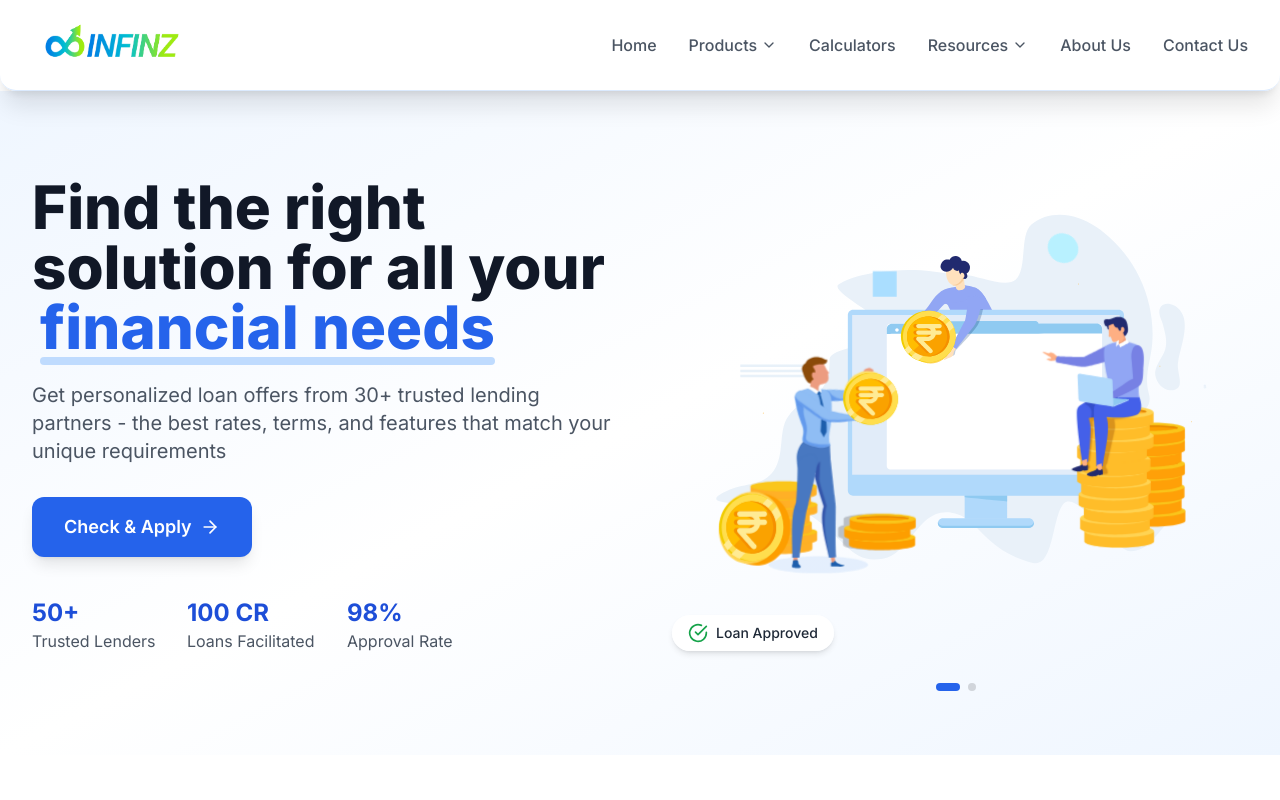
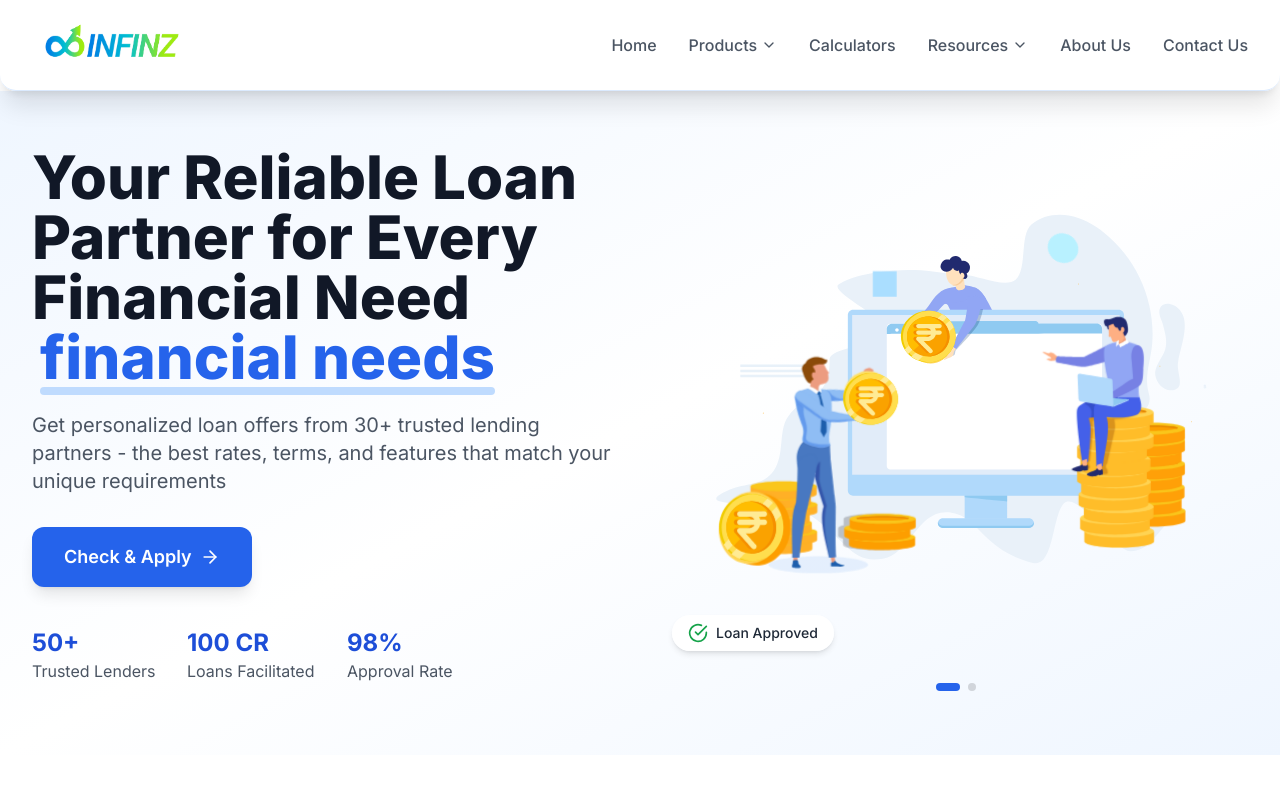
Before and after one commit to Seabed2Crest/infinz, a Next.js app: page / in a window 1280 px wide. Shown: the top 800 px of the page. Built offline with nearby package versions, Linux system fonts and the light colour scheme; no server answers.

Commit message:
changed the meta title and description for home page

```diff
--- a/app/components/Hero.tsx
+++ b/app/components/Hero.tsx
@@ -7,7 +7,7 @@ import { useRouter } from "next/navigation";
 
 const heroSlides = [
   {
-    title: "Find the right solution for all your",
+    title: "Your Reliable Loan Partner for Every Financial Need",
     subtitle: "financial needs",
     description:
       "Get personalized loan offers from 30+ trusted lending partners - the best rates, terms, and features that match your unique requirements",
--- a/app/components/Testimonials.tsx
+++ b/app/components/Testimonials.tsx
@@ -200,7 +200,7 @@ function Testimonials({ onOpenModal }: TestimonialsProps) {
   useEffect(() => {
     const fetchTestimonials = async () => {
       try {
-        const res = await fetch("https://backend.infinz.seabed2crest.com/api/v1/testimonials", {
+        const res = await fetch("https://api.infinz.backend.1infinz.com/api/v1/testimonials", {
           method: "GET",
           headers: {
             "Content-Type": "application/json",
--- a/app/layout.tsx
+++ b/app/layout.tsx
@@ -9,9 +9,9 @@ import SeoSchema from "./components/SeoSchema";
 import MetaPixelTracker from "./components/MetaPixelTracker";
 
 export const metadata: Metadata = {
-  title: "Infinz – Industry-Focused Learning & Professional Training",
+  title: "Fast & Reliable Loan Partner in India | Infinz",
   description:
-    "Infinz provides industry-focused courses and professional training programs designed to build real-world skills and career growth.",
+    "Infinz is your trusted financial and loan partner helping you compare offers from 50+ lenders. Get instant approvals, better rates, and quick fund transfer.",
 
   other: {
     "facebook-domain-verification": "gtbpf36jgkptgouwyuc0b0m13hfxjo",
```
